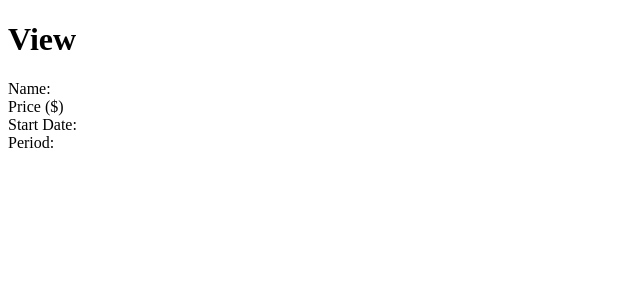
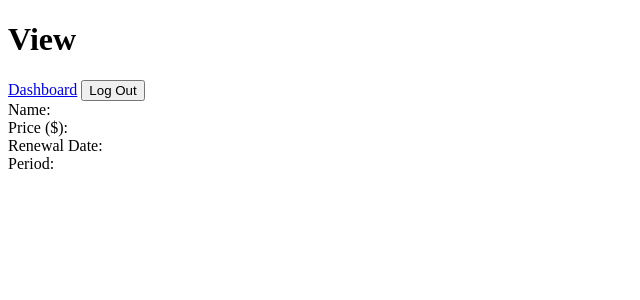
Before and after one commit to chaara-dev/ACIT2911-Group-8, a Python web app: template templates/view.html in a window 1280 px wide. Shown: the top 300 px of the page, without its empty margins (0-640 px from the left). Run offline with Jinja, Linux system fonts and the light colour scheme; the template is opened without the code that fills it, so the values that code supplies are empty.

Commit message:
Created view page

```diff
--- a/templates/view.html
+++ b/templates/view.html
@@ -6,18 +6,22 @@
     <title>Document</title>
 </head>
 <body>
-    <h1>View</h1>
+    <h1 class="title">View</h1>
+    <div id="buttons">
+        <a href="/" class="to-dashboard">Dashboard</a>
+        <button class="account">Log Out</button>
+    </div>
     <main>
         <div id="subscriptionNameDiv">
             <label for="subscriptionName">Name:</label>
         </div>
 
         <div>
-            <label for="subscriptionPrice">Price ($)</label>
+            <label for="subscriptionPrice">Price ($):</label>
         </div>
 
         <div>
-            <label for="subscriptionDate">Start Date:</label>
+            <label for="subscriptionDate">Renewal Date:</label>
         </div>
 
         <div>
```
